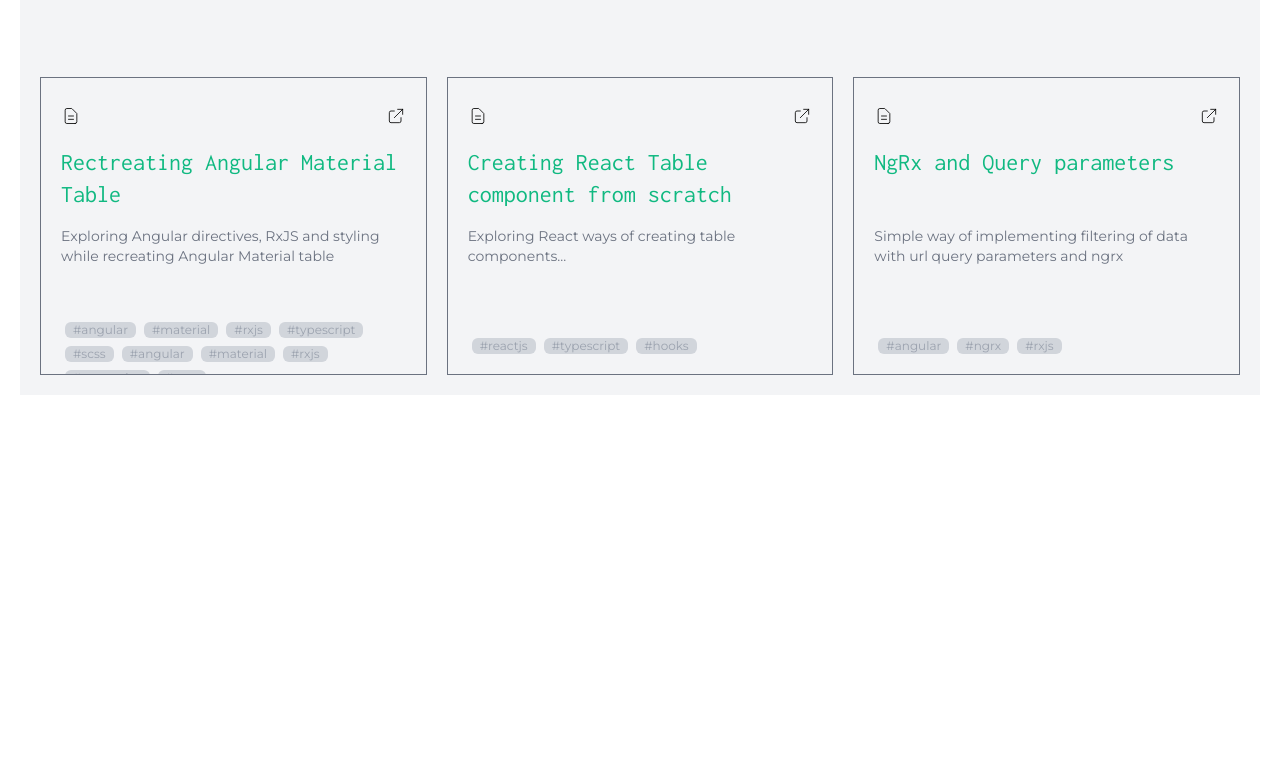
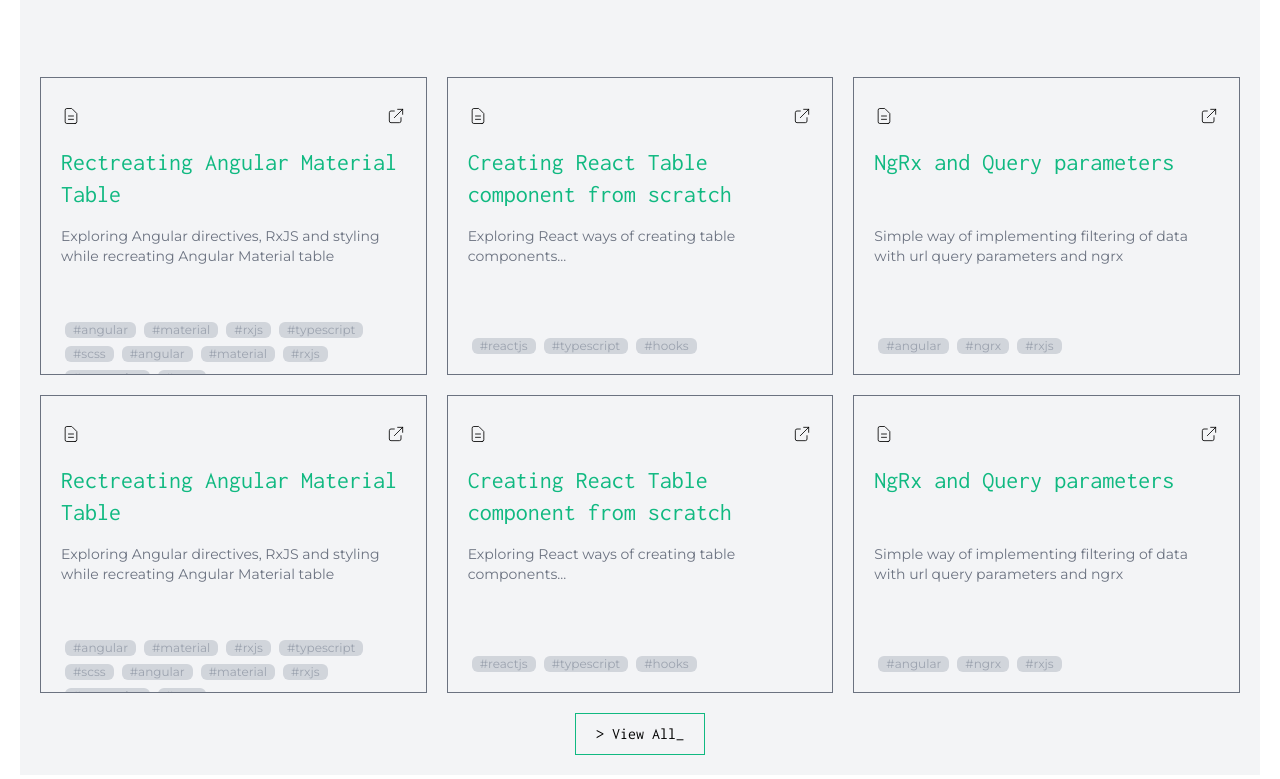
Before and after one commit to k3cman/kecman.dev, a Gatsby site: page / in a window 1280 px wide. Shown: the part 835-1614 px from the top of the page. Before the commit the page ends 1250 px from the top, so only its background shows below. Built offline with nearby package versions, Linux system fonts and the light colour scheme; Gatsby itself is replaced by a stand-in of ours.

Commit message:
Finish blog section skeleton

```diff
--- a/src/components/home/Blog-section.js
+++ b/src/components/home/Blog-section.js
@@ -1,56 +1,109 @@
-import * as React from 'react';
-import SectionTitle from '../shared/SectionTitle';
-import { DocumentTextIcon, ExternalLinkIcon } from '@heroicons/react/outline'
+import * as React from "react";
+import SectionTitle from "../shared/SectionTitle";
+import { DocumentTextIcon, ExternalLinkIcon } from "@heroicons/react/outline";
 
 const mockupBlogs = [
   {
-        title: 'Rectreating Angular Material Table',
-        short: 'Exploring Angular directives, RxJS and styling while recreating Angular Material table',
-        tags: ['angular', 'material', 'rxjs', 'typescript', 'scss','angular', 'material', 'rxjs', 'typescript', 'scss']
+    title: "Rectreating Angular Material Table",
+    short:
+      "Exploring Angular directives, RxJS and styling while recreating Angular Material table",
+    tags: [
+      "angular",
+      "material",
+      "rxjs",
+      "typescript",
+      "scss",
+      "angular",
+      "material",
+      "rxjs",
+      "typescript",
+      "scss",
+    ],
   },
   {
-        title: 'Creating React Table component from scratch',
-        short: 'Exploring React ways of creating table components...',
-        tags: ['reactjs', 'typescript', 'hooks']
+    title: "Creating React Table component from scratch",
+    short: "Exploring React ways of creating table components...",
+    tags: ["reactjs", "typescript", "hooks"],
   },
   {
-        title: 'NgRx and Query parameters',
-        short: 'Simple way of implementing filtering of data with url query parameters and ngrx',
-        tags: ['angular', 'ngrx', 'rxjs']
-    }
+    title: "NgRx and Query parameters",
+    short:
+      "Simple way of implementing filtering of data with url query parameters and ngrx",
+    tags: ["angular", "ngrx", "rxjs"],
+  },
+  {
+    title: "Rectreating Angular Material Table",
+    short:
+      "Exploring Angular directives, RxJS and styling while recreating Angular Material table",
+    tags: [
+      "angular",
+      "material",
+      "rxjs",
+      "typescript",
+      "scss",
+      "angular",
+      "material",
+      "rxjs",
+      "typescript",
+      "scss",
+    ],
+  },
+  {
+    title: "Creating React Table component from scratch",
+    short: "Exploring React ways of creating table components...",
+    tags: ["reactjs", "typescript", "hooks"],
+  },
+  {
+    title: "NgRx and Query parameters",
+    short:
+      "Simple way of implementing filtering of data with url query parameters and ngrx",
+    tags: ["angular", "ngrx", "rxjs"],
+  },
 ];
 
 const BlogSection = () => {
   return (
     <div className="w-full">
-            <SectionTitle title="From the blog" subtitle="My latest posts about technology, developement and design" />
+      <SectionTitle
+        title="From the blog"
+        subtitle="My latest posts about technology, developement and design"
+      />
       <div className="mt-20 max-w-lg mx-auto grid gap-5 lg:grid-cols-3 lg:max-w-none">
-                {mockupBlogs.map(post => {
+        {mockupBlogs.map((post) => {
           return (
             <div className="flex flex-col justify-between overflow-hidden p-5 border-gray-500 border cursor-pointer hover:border-green-500 hover:shadow-lg">
               <div className="h-10 w-full flex justify-between align-center mt-2">
-                                <DocumentTextIcon className="stroke-current stroke-1 w-5 h-5">
-                                </DocumentTextIcon>
+                <DocumentTextIcon className="stroke-current stroke-1 w-5 h-5"></DocumentTextIcon>
                 <ExternalLinkIcon className="stroke-current stroke-1 w-5 h-5"></ExternalLinkIcon>
               </div>
               <div>
-                            <h3 className="text-green-500 text-2xl font-mono h-20">{post.title}</h3>
-                            <p className="text-gray-500 text-sm font-sans h-20">{post.short}</p>
+                <h3 className="text-green-500 text-2xl font-mono h-20">
+                  {post.title}
+                </h3>
+                <p className="text-gray-500 text-sm font-sans h-20">
+                  {post.short}
+                </p>
               </div>
               <ul className="flex align-center mt-2 flex-wrap h-10">
-                            {post.tags.map(tag => {
-                                return(<li className="mt-2 mx-1 text-xs text-gray-400 self-end rounded-md bg-gray-300 px-2 cursor-pointer">
+                {post.tags.map((tag) => {
+                  return (
+                    <li className="mt-2 mx-1 text-xs text-gray-400 self-end rounded-md bg-gray-300 px-2 cursor-pointer">
                       #{tag}
-                                </li>)
+                    </li>
+                  );
                 })}
               </ul>
-
             </div>
-                    )
+          );
         })}
       </div>
+      <div className="w-full flex items-center justify-center mt-5">
+        <button className="font-mono py-2 px-5 border border-green-500 hover:bg-gray-200">
+          {">"} View All_
+        </button>
       </div>
-    )
-}
+    </div>
+  );
+};
 
 export default BlogSection;
```
Lines whose indentation alone changed are shown as unchanged.
